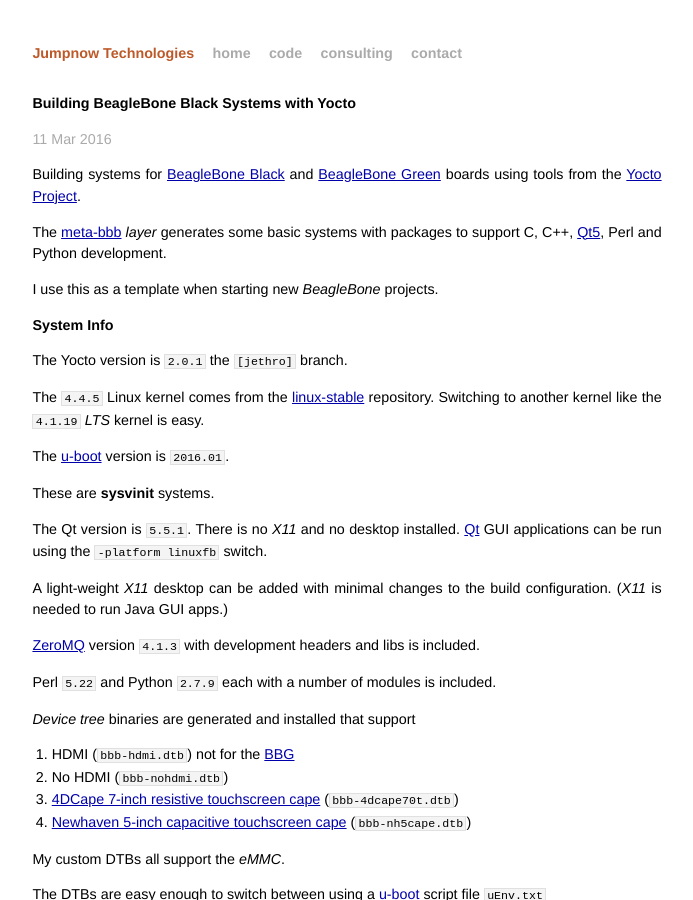
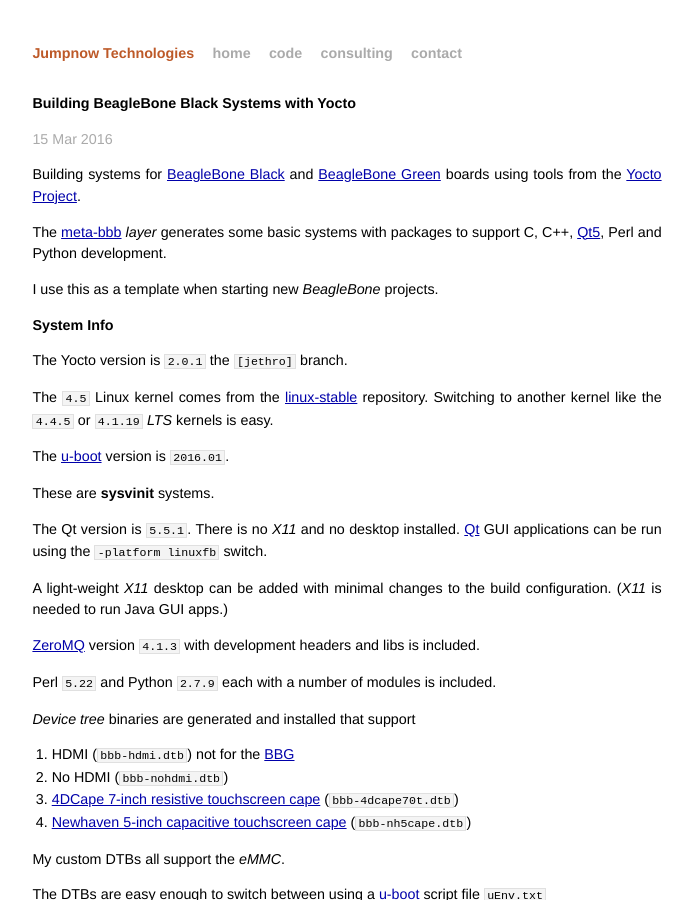
Before and after one commit to jumpnow/jumpnowtek-site, a Jekyll site: the page built from _posts/2015-06-08-BeagleBone-Systems-with-Yocto.md, in a window 1280 px wide and 900 px high. Shown: the whole window, without its empty margins (293-986 px from the left). Built offline with Jekyll 4.4.1, drawn with Linux system fonts in a browser that asks for light colours.

Commit message:
Update bbb kernel

```diff
--- a/_posts/2015-06-08-BeagleBone-Systems-with-Yocto.md
+++ b/_posts/2015-06-08-BeagleBone-Systems-with-Yocto.md
@@ -2,7 +2,7 @@
 layout: post
 title: Building BeagleBone Black Systems with Yocto
 description: "Building customized systems for the BeagleBone Black using tools from the Yocto Project"
-date: 2016-03-11 05:10:00
+date: 2016-03-15 04:16:00
 categories: beaglebone
 tags: [linux, beaglebone, yocto]
 ---
@@ -17,7 +17,7 @@
 
 The Yocto version is `2.0.1` the `[jethro]` branch.
 
-The `4.4.5` Linux kernel comes from the [linux-stable][linux-stable] repository. Switching to another kernel like the `4.1.19` *LTS* kernel is easy.
+The `4.5` Linux kernel comes from the [linux-stable][linux-stable] repository. Switching to another kernel like the `4.4.5` or `4.1.19` *LTS* kernels is easy.
 
 The [u-boot][uboot] version is `2016.01`.
 
```
